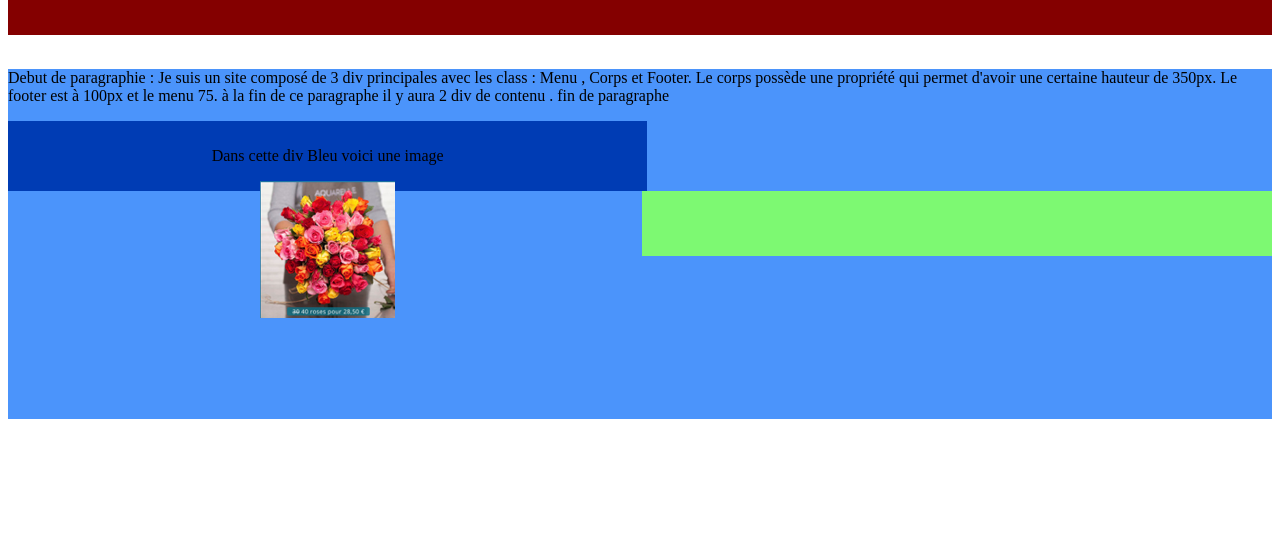
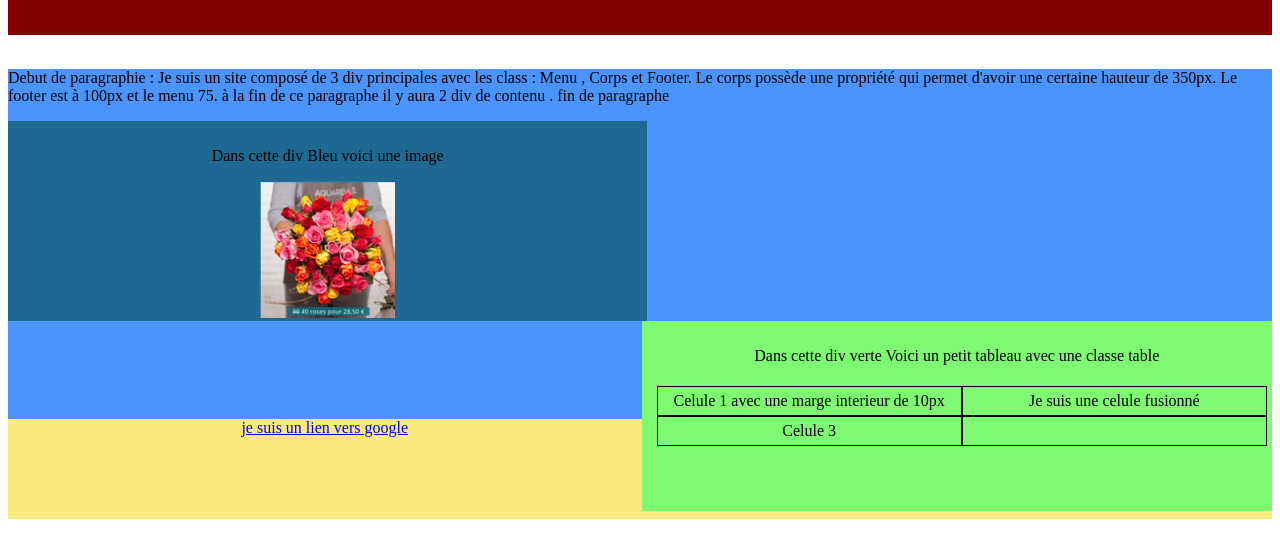
Before and after one commit to Bastien-FONTAGNE/Evaluation_HTML_CSS, a plain HTML site: page index.html in a window 1280 px wide. Shown: the part 61-618 px from the top of the page. Drawn offline with Linux system fonts and the light colour scheme.

Commit message:
troisième commit

```diff
--- a/index.html
+++ b/index.html
@@ -19,9 +19,18 @@
             <p>Dans cette div Bleu voici une image</p>
             <img src="Images/Image.png" alt="Image fleur">
         </div>
-        <div class="Tableau">
-
+        <div class="tableau">
+        <p>Dans cette div verte Voici un petit tableau avec une classe table</p>
+        <div class="table">
+            <div>Celule 1 avec une marge interieur de 10px</div>
+            <div>Je suis une celule fusionné</div>
+            <div>Celule 3</div>
+            <div></div>
         </div>
+        </div>
+    </div>
+    <div class="Footer">
+        <a href="https://www.google.com/">je suis un lien vers google</a>
     </div>
 </body>
 
--- a/style.css
+++ b/style.css
@@ -12,23 +12,48 @@
 }
 
 .Image{
-    background-color: rgb(0, 60, 180);
-    height: 50px;
+    background-color: rgb(30, 105, 145);
+    height: 180px;
     background-position: left;
     text-align: center;
     width: 49%;
     padding: 10px;
     float: left;
+    display: inline-block;
 
 
 }
 
-.Tableau{
-    height: 45px;
-    background-color: rgb(125, 249, 114);
-    background-position: right;
-    width: 48.3%;
-    padding: 10px;
-   float: right;
+.tableau{
+height: 170px;
+background-color: rgb(125, 249, 114);
+background-position: right;
+width: 48.3%;
+padding: 10px;
+float: right;
+text-align: center;
+display: inline-block;
+}
 
+.table{
+   display: grid;
+   grid-template-columns: repeat(2,1fr);
+   border: 1 px solid #000;
+   padding: 5px;
+   width: 100%;
+   margin: 0 auto;
 }
+
+.table > div {
+    border: 1px solid #000;
+    padding: 5px;
+    text-align: center;
+}
+
+
+.Footer{
+    background-color: rgb(248, 234, 124);
+    background-size: cover;
+    height: 100px;
+    text-align: center;
+}
```
